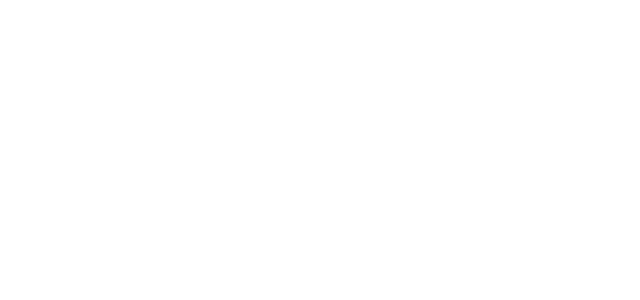
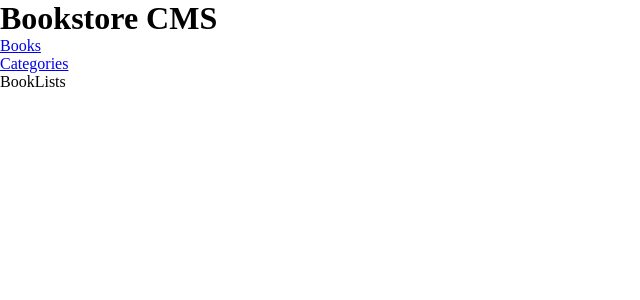
Before and after one commit to Lizdev-05/book-store, a React (Create React App) app: page / in a window 1280 px wide. Shown: the top 300 px of the page, without its empty margins (0-640 px from the left). Built offline with nearby package versions, Linux system fonts and the light colour scheme.

Commit message:
complete navbar

```diff
--- a/src/App.js
+++ b/src/App.js
@@ -1,8 +1,20 @@
+import { BrowserRouter, Routes, Route } from 'react-router-dom';
 import './App.css';
+import Navbar from './components/Navbar';
+import BookLists from './components/BookLists';
+import Categories from './components/Categories';
 
 function App() {
   return (
-    <div className="App" />
+    <div className="App">
+      <BrowserRouter>
+        <Navbar />
+        <Routes>
+          <Route path="/" element={<BookLists />} />
+          <Route path="/categories" element={<Categories />} />
+        </Routes>
+      </BrowserRouter>
+    </div>
   );
 }
 
--- /dev/null
+++ b/src/components/BookLists.js
@@ -0,0 +1,7 @@
+import React from 'react';
+
+const BookLists = () => (
+  <div>BookLists</div>
+);
+
+export default BookLists;
--- /dev/null
+++ b/src/components/Categories.js
@@ -0,0 +1,7 @@
+import React from 'react';
+
+const Categories = () => (
+  <div>Categories</div>
+);
+
+export default Categories;
```
Also changed, not shown: src/components/Navbar.js (+4 -4 lines), public/manifest.json (added), src/components/AddBook.js (added), src/components/Book.js (added), 1 other file (tests, documents, lock files or other folders).
